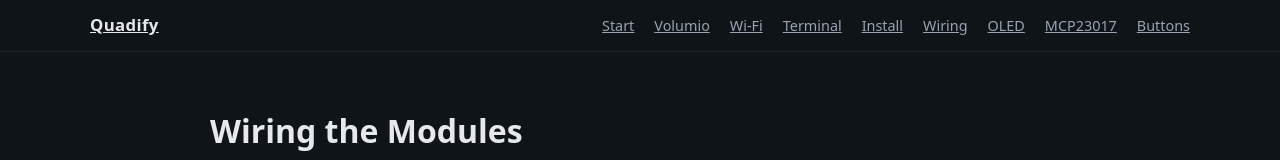
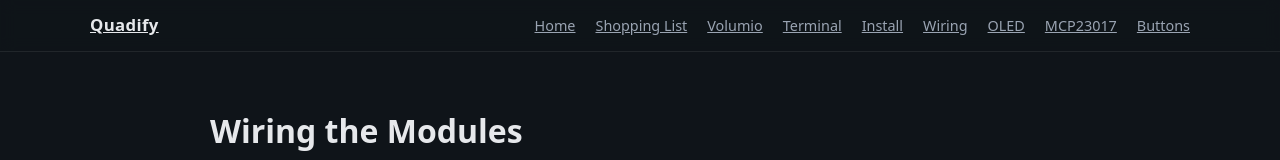
Before and after one commit to theshepherdmatt/Quadify-Web, a plain HTML site: page docs/wiring.html in a window 1280 px wide. Shown: the top 160 px of the page. Drawn offline with Linux system fonts and the light colour scheme.

Commit message:
Fix HTML encoding issues in wiring.html

```diff
--- a/docs/wiring.html
+++ b/docs/wiring.html
@@ -144,14 +144,12 @@
 
 <header class="site-header">
     <div class="header-inner">
-        <a href="index.html" class="logo">
-            Quadify
-        </a>
+        <a href="index.html" class="logo">Quadify</a>
 
         <nav class="nav">
-            <a href="index.html">Start</a>
+            <a href="index.html">Home</a>
+            <a href="shopping.html">Shopping List</a>
             <a href="volumio.html">Volumio</a>
-            <a href="wifi.html">Wi-Fi</a>
             <a href="terminal.html">Terminal</a>
             <a href="installation.html">Install</a>
             <a href="wiring.html">Wiring</a>
```
